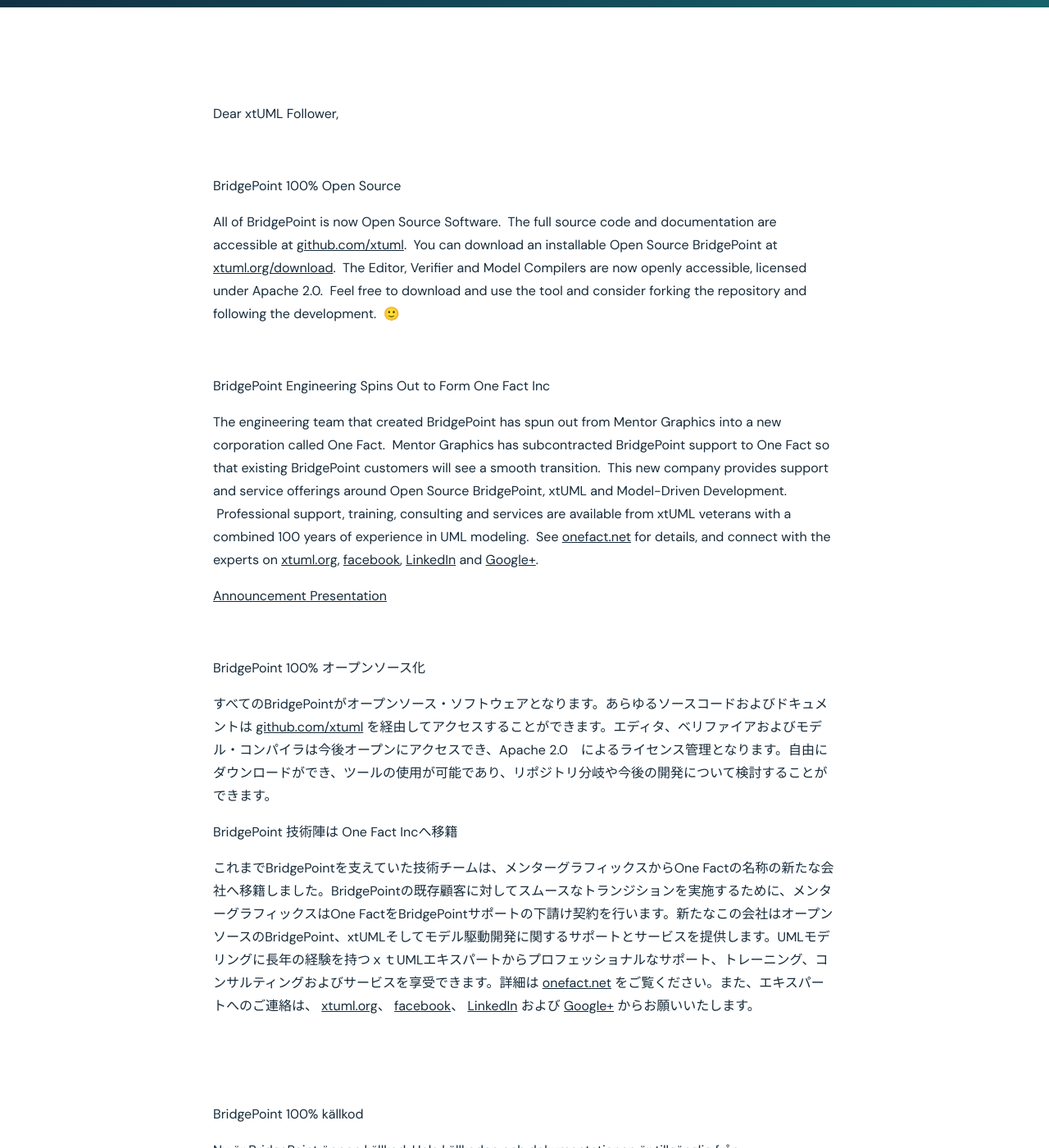
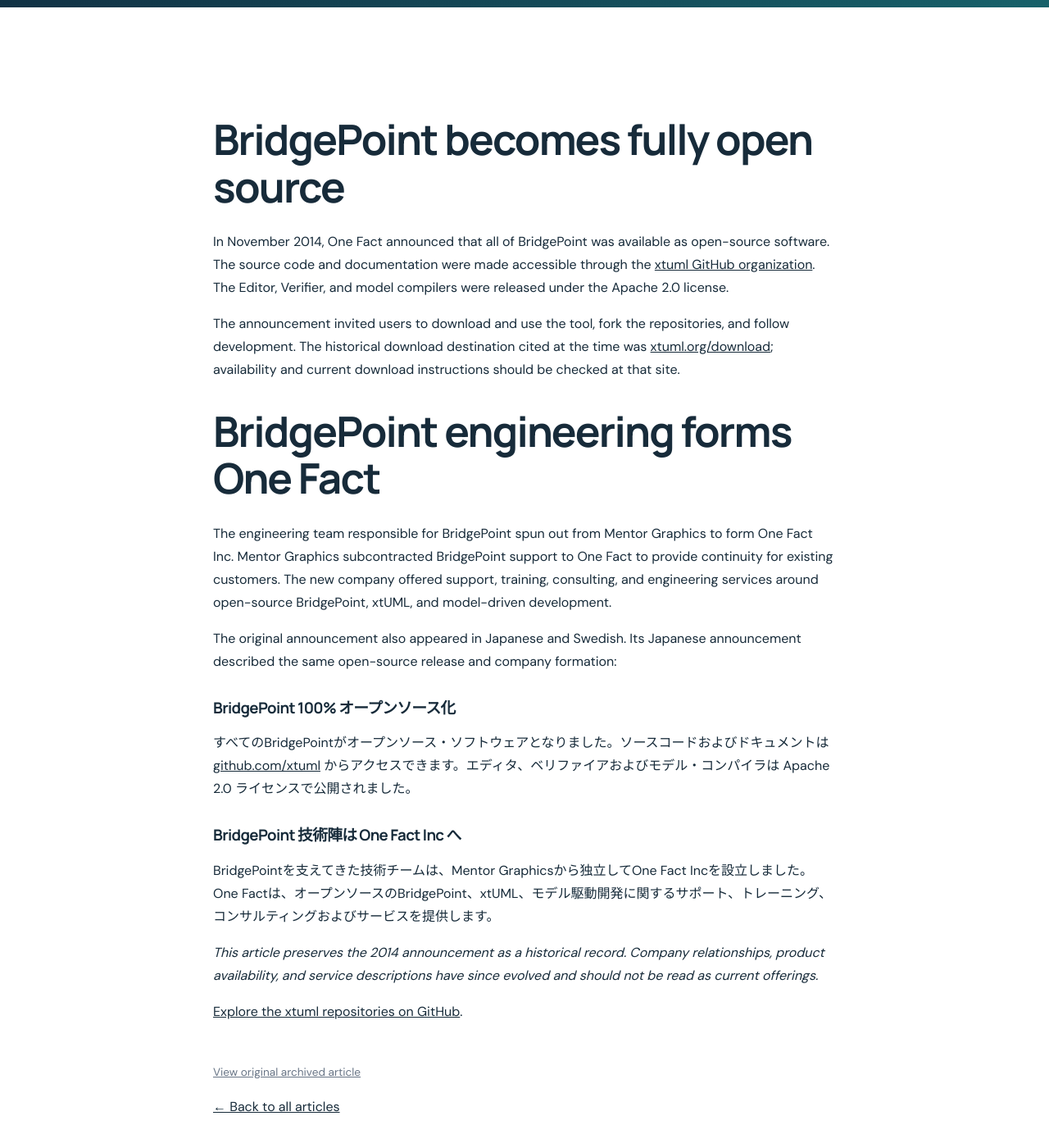
Before and after one commit to xtuml/onefactinc, a Jekyll site: the page built from _articles/open-source-bridgepoint.html, in a window 1280 px wide and 1400 px high, scrolled down 431 px. Shown: the whole window at 82% size. Built offline with Jekyll 4.4.1, drawn with Linux system fonts in a browser that asks for light colours; some of the changed text lies outside the part shown.

Commit message:
Migrate three technical and company-history articles

```diff
--- a/_articles/open-source-bridgepoint.html
+++ b/_articles/open-source-bridgepoint.html
@@ -1,30 +1,19 @@
 ---
 title: "Open Source BridgePoint"
-archival_date_unknown: true
+date: 2014-11-17
 permalink: /open-source-bridgepoint/
 source_url: "https://onefact.net/open-source-bridgepoint/"
 ---
 
-<p>Dear xtUML Follower,</p>
-<p><strong><strong> </strong></strong></p>
-<p>BridgePoint 100% Open Source</p>
-<p>All of BridgePoint is now Open Source Software.  The full source code and documentation are accessible at <a href="https://github.com/xtuml">github.com/xtuml</a>.  You can download an installable Open Source BridgePoint at <a href="https://www.xtuml.org/download/">xtuml.org/download</a>.  The Editor, Verifier and Model Compilers are now openly accessible, licensed under Apache 2.0.  Feel free to download and use the tool and consider forking the repository and following the development.  🙂</p>
-<p><strong><strong> </strong></strong></p>
-<p>BridgePoint Engineering Spins Out to Form One Fact Inc</p>
-<p>The engineering team that created BridgePoint has spun out from Mentor Graphics into a new corporation called One Fact.  Mentor Graphics has subcontracted BridgePoint support to One Fact so that existing BridgePoint customers will see a smooth transition.  This new company provides support and service offerings around Open Source BridgePoint, xtUML and Model-Driven Development.  Professional support, training, consulting and services are available from xtUML veterans with a combined 100 years of experience in UML modeling.  See <a href="https://onefact.net/index.html">onefact.net</a> for details, and connect with the experts on <a href="http://xtuml.org">xtuml.org</a>, <a href="https://www.facebook.com/onefactinc">facebook</a>, <a href="https://www.linkedin.com/company/one-fact-inc">LinkedIn</a> and <a href="https://plus.google.com/115857405348189585815">Google+</a>.</p>
-<p><a href="http://prezi.com/su7yq_z0fcwk/?utm_campaign=share&amp;utm_medium=copy">Announcement Presentation</a></p>
-<p><strong><strong> </strong></strong></p>
-<p>BridgePoint 100% オープンソース化</p>
-<p>すべてのBridgePointがオープンソース・ソフトウェアとなります。あらゆるソースコードおよびドキュメントは <a href="https://github.com/xtuml">github.com/xtuml</a> を経由してアクセスすることができます。エディタ、ベリファイアおよびモデル・コンパイラは今後オープンにアクセスでき、Apache 2.0　によるライセンス管理となります。自由にダウンロードができ、ツールの使用が可能であり、リポジトリ分岐や今後の開発について検討することができます。</p>
-<p>BridgePoint 技術陣は One Fact Incへ移籍</p>
-<p>これまでBridgePointを支えていた技術チームは、メンターグラフィックスからOne Factの名称の新たな会社へ移籍しました。BridgePointの既存顧客に対してスムースなトランジションを実施するために、メンターグラフィックスはOne FactをBridgePointサポートの下請け契約を行います。新たなこの会社はオープンソースのBridgePoint、xtUMLそしてモデル駆動開発に関するサポートとサービスを提供します。UMLモデリングに長年の経験を持つｘｔUMLエキスパートからプロフェッショナルなサポート、トレーニング、コンサルティングおよびサービスを享受できます。詳細は <a href="https://onefact.net/index.html">onefact.net</a> をご覧ください。また、エキスパートへのご連絡は、 <a href="http://xtuml.org">xtuml.org</a>、 <a href="https://www.facebook.com/onefactinc">facebook</a>、 <a href="https://www.linkedin.com/company/one-fact-inc">LinkedIn</a> および <a href="https://plus.google.com/115857405348189585815">Google+</a> からお願いいたします。</p>
-<p>&nbsp;</p>
-<p>&nbsp;</p>
-<p>BridgePoint 100% källkod</p>
-<p>Nu är BridgePoint öppen källkod. Hela källkoden och dokumentationen är tillgänglig från <a href="https://github.com/xtuml">github.com/xtuml</a>. Källkoden för BridgePoint kan laddas ner från <a href="https://www.xtuml.org/download/">xtuml.org/download</a>. Editor, Verifier och kompilator är nu tillgänglig, licensierad under Apache 2.0. Gärna ladda ner och använda verktyget och överväga förgrening förvaret och förljande utvecklingen.</p>
-<p><strong><strong> </strong></strong></p>
-<p>BridgePoint Engineering har nu bildat OneFact Inc.</p>
-<p>Ingenjörerna bakom BridgePoint har lämnat Mentor Graphics för att skapa ett nytt företag, OneFact. Mentor Graphics har utlagt BridgePoint support till OneFact för att underlätta övergången för nuvarande BridgePoint användare. Detta  nya förtag kommer erbjuda support och tjänster omkring Open Source BridgePoint, xtUML och Model-Driven Development. Proffesionell support, rådgivning och tjänster är tillgänglig från xtULM experter med sammanlagt 100 års erfårenhet med ULM modellering. Besök <a href="https://onefact.net/index.html">onefact.net</a> för mer detaljer, och anslut med experterna på <a href="http://xtuml.org">xtuml.org</a>, <a href="https://www.facebook.com/onefactinc">facebook</a>, <a href="https://www.linkedin.com/company/one-fact-inc">LinkedIn</a> och <a href="https://plus.google.com/115857405348189585815">Google+</a>.</p>
-<p><strong><strong> </strong></strong></p>
-<p>Kind Regards,</p>
-<p><strong>One Fact Inc</strong></p>
+<h2>BridgePoint becomes fully open source</h2>
+<p>In November 2014, One Fact announced that all of BridgePoint was available as open-source software. The source code and documentation were made accessible through the <a href="https://github.com/xtuml">xtuml GitHub organization</a>. The Editor, Verifier, and model compilers were released under the Apache 2.0 license.</p>
+<p>The announcement invited users to download and use the tool, fork the repositories, and follow development. The historical download destination cited at the time was <a href="https://www.xtuml.org/download/">xtuml.org/download</a>; availability and current download instructions should be checked at that site.</p>
+<h2>BridgePoint engineering forms One Fact</h2>
+<p>The engineering team responsible for BridgePoint spun out from Mentor Graphics to form One Fact Inc. Mentor Graphics subcontracted BridgePoint support to One Fact to provide continuity for existing customers. The new company offered support, training, consulting, and engineering services around open-source BridgePoint, xtUML, and model-driven development.</p>
+<p>The original announcement also appeared in Japanese and Swedish. Its Japanese announcement described the same open-source release and company formation:</p>
+<h3>BridgePoint 100% オープンソース化</h3>
+<p>すべてのBridgePointがオープンソース・ソフトウェアとなりました。ソースコードおよびドキュメントは <a href="https://github.com/xtuml">github.com/xtuml</a> からアクセスできます。エディタ、ベリファイアおよびモデル・コンパイラは Apache 2.0 ライセンスで公開されました。</p>
+<h3>BridgePoint 技術陣は One Fact Inc へ</h3>
+<p>BridgePointを支えてきた技術チームは、Mentor Graphicsから独立してOne Fact Incを設立しました。One Factは、オープンソースのBridgePoint、xtUML、モデル駆動開発に関するサポート、トレーニング、コンサルティングおよびサービスを提供します。</p>
+<p><em>This article preserves the 2014 announcement as a historical record. Company relationships, product availability, and service descriptions have since evolved and should not be read as current offerings.</em></p>
+<p><a href="https://github.com/xtuml">Explore the xtuml repositories on GitHub</a>.</p>
```
Also changed, not shown: _articles/future-of-executable-uml.html (+13 -15 lines), _articles/revision-control.html (+4 -5 lines), assets/images/papyrus-6564252.jpeg (added), assets/images/revcontrol-2097469.png (added).
